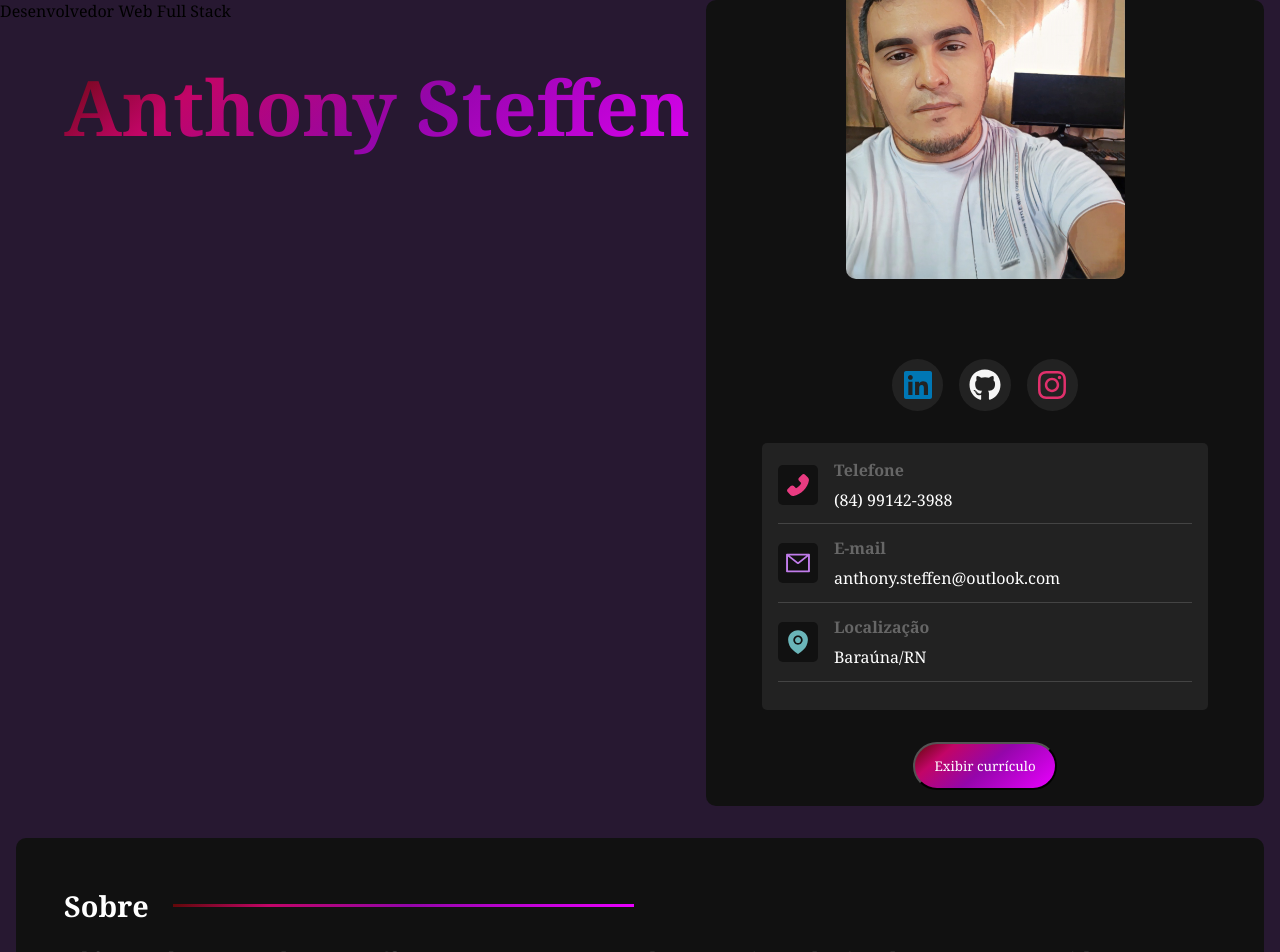
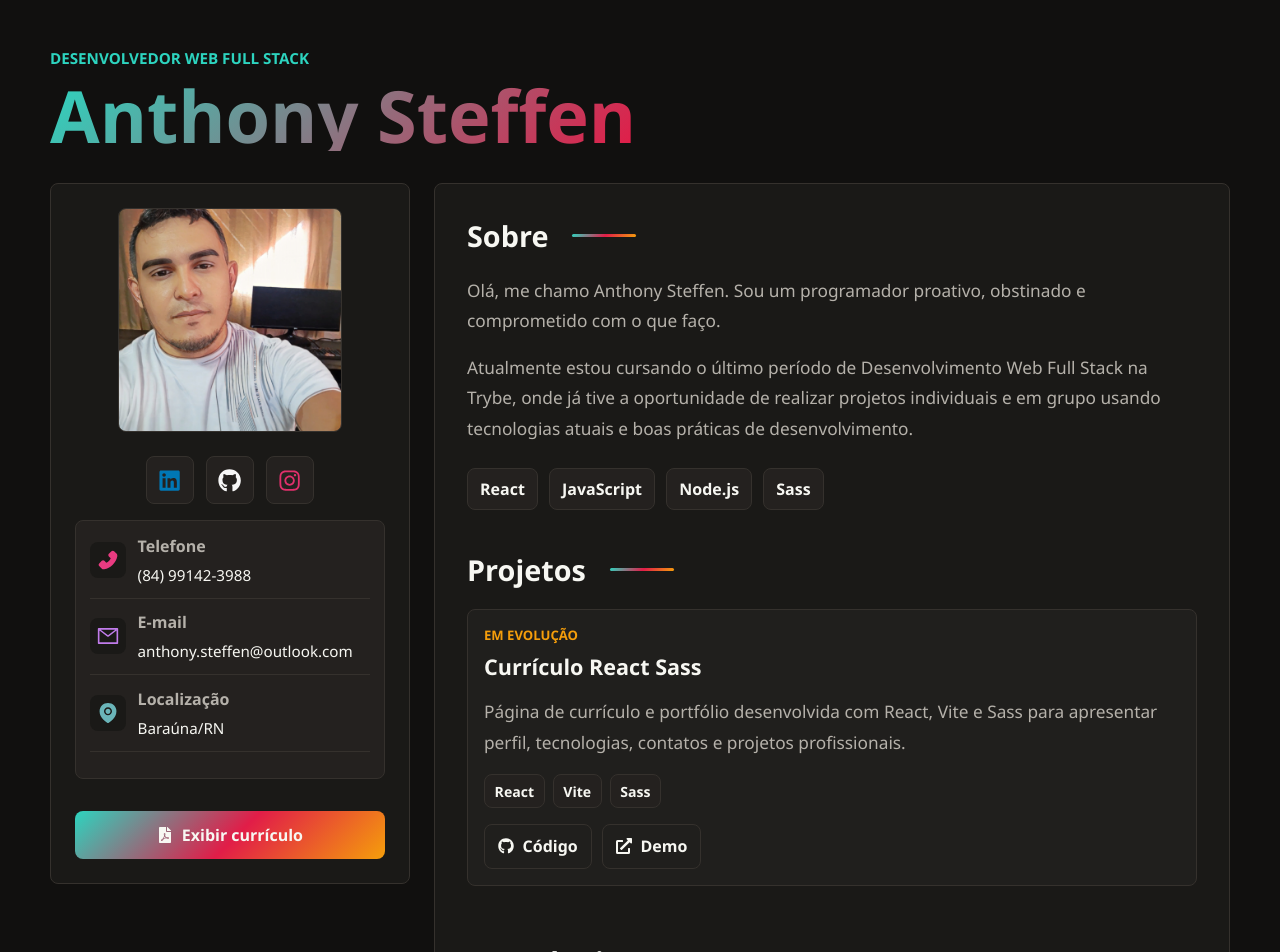
Before and after one commit to anthony-steffen/react-sass-curriculo, a React (Vite) app: page / in a window 1280 px wide. Shown: the top 952 px of the page. Built offline with nearby package versions, Linux system fonts and the light colour scheme.

Commit message:
feat: improve portfolio layout

```diff
--- a/src/components/Sidebar.jsx
+++ b/src/components/Sidebar.jsx
@@ -1,3 +1,4 @@
+import { FaFilePdf } from 'react-icons/fa';
 import SocialNetworks from './SocialNetworks';
 import Information from './Information';
 import profile from '../data/profile';
@@ -20,6 +21,7 @@ function Sidebar() {
         className="btn"
         onClick={ () => (window.open(pdfSrc)) }
       >
+        <FaFilePdf />
         <span>{profile.resumeLabel}</span>
       </button>
     </aside>
--- a/src/styles/components/app.sass
+++ b/src/styles/components/app.sass
@@ -2,14 +2,48 @@
 @use '../mixins' as mix
 
 .app
-  display: flex
-  flex-wrap: wrap
+  display: grid
+  grid-template-columns: minmax(280px, 360px) minmax(0, 1fr)
+  gap: 1.5rem
+  width: min(1180px, calc(100% - 2rem))
+  min-height: 100vh
+  margin: 0 auto
+  padding: 2rem 0 3rem
 
-  h1
-    width: 100%
+  .app-header
+    grid-column: 1 / -1
+    padding: 1rem 0 .5rem
+
+  .app-header p
+    color: var.$accent-color
+    font-size: .95rem
+    font-weight: 700
+    letter-spacing: 0
+    text-transform: uppercase
+    margin-bottom: .7rem
+
+  .app-header h1
     color: var.$text-color
-    font-size: 6vw
-    margin: 2rem 0 4rem 4rem
+    font-size: 4.5rem
+    line-height: 1
     background: var.$gradient
     -webkit-background-clip: text
     -webkit-text-fill-color: transparent
+
+  @media (max-width: 900px)
+    grid-template-columns: 1fr
+    padding-top: 1rem
+
+    .app-header h1
+      font-size: 3rem
+
+  @media (max-width: 520px)
+    width: min(100% - 1rem, 1180px)
+    gap: 1rem
+
+    .app-header
+      padding-left: .25rem
+      padding-right: .25rem
+
+    .app-header h1
+      font-size: 2.4rem
--- a/src/styles/components/information.sass
+++ b/src/styles/components/information.sass
@@ -3,19 +3,24 @@
 
 #information
     background-color: var.$bg-color-secundary
-    padding: 1rem
+    padding: .85rem
     margin-bottom: 1rem
     border-radius: var.$card-border-radius
-    width: 80%
+    border: 1px solid var.$border-color
+    width: 100%
 
     .info-card
-        @include mix.center
-        justify-content: start
-        gap: 1rem
+        display: flex
+        align-items: center
+        gap: .75rem
         padding-bottom: .8rem
         margin-bottom: .8rem
-        border-bottom: 1px solid #444
+        border-bottom: 1px solid var.$border-color
         width: 100%
+        min-width: 0
+
+        div
+            min-width: 0
 
     h3
         color: var.$text-color-secundary
@@ -24,12 +29,14 @@
 
     p
         color: var.$text-color
+        font-size: .95rem
+        overflow-wrap: break-word
 
     svg
         background-color: var.$bg-color
         padding: 0.4rem
-        width: 2.5rem
-        height: 2.5rem
+        width: 2.25rem
+        height: 2.25rem
         border-radius: var.$card-border-radius
 
     #phone-icon
@@ -43,36 +50,8 @@
 
 @media (max-width: 1220px)
     #information
-        width: 90%
+        width: 100%
 
     .info-card
         display: flex
-        flex-direction: column
-        text-align: center
-        gap: 0
-        padding-bottom: 0
-        margin-bottom: 0
-
-    //     @include mix.center
-    //     justify-content: start
-    //     gap: 1rem
-    //     padding-bottom: .8rem
-    //     margin-bottom: .8rem
-    //     border-bottom: 1px solid #444
-    //     width: 100%
-
-    // h3
-    //     color: var.$text-color-secundary
-    //     font-size: 0.9rem
-    //     margin-bottom: .5rem
-
-    // p
-    //     color: var.$text-color
-    //     font-size: 1
-
-    // svg
-    //     background-color: var.$bg-color
-    //     padding: 0.4rem
-    //     width: 2.5rem
-    //     height: 2.5rem
-    //     border-radius: var.$card-border-radius
+        text-align: left
--- a/src/styles/components/maincontent.sass
+++ b/src/styles/components/maincontent.sass
@@ -3,15 +3,18 @@
 
 .main
   background-color: var.$bg-color
-  flex: 2 1 0
   border-radius: var.$container-border-radius
-  padding: 3rem
-  margin: 0rem 1rem 2rem 1rem
+  border: 1px solid var.$border-color
+  padding: 2rem
+  min-width: 0
 
   section
     display: flex
     flex-direction: column
-    padding-bottom: 2rem
+    padding-bottom: 2.5rem
+
+    &:last-child
+      padding-bottom: 0
 
     h2
       color: var.$text-color
@@ -28,7 +31,7 @@
       color: var.$text-color-secundary
       margin-bottom: 1rem
       line-height: 1.9rem
-      font-size: clamp(1em, 1em + 1vw, 1.5em)
+      font-size: 1.08rem
 
     .btn
       @include mix.btn
@@ -36,11 +39,26 @@
 
       &:hover
         transform: scale(1.1)
-        box-shadow: 0 0 10px var.$gradient
+        box-shadow: 0 12px 24px rgba(0, 0, 0, .24)
         transition: all .2s ease-in-out
 
+    .highlight-list
+      display: flex
+      flex-wrap: wrap
+      gap: .7rem
+      list-style: none
+      margin-top: .5rem
+
+      li
+        color: var.$text-color
+        background: var.$bg-color-secundary
+        border: 1px solid var.$border-color
+        border-radius: var.$card-border-radius
+        padding: .55rem .75rem
+        font-weight: 700
+
   @media (max-width: 768px)
-    margin: 0rem 1rem 1rem rem
+    padding: 1.25rem
 
     section
       h2
--- a/src/styles/components/projects.sass
+++ b/src/styles/components/projects.sass
@@ -1,2 +1,75 @@
+@use '../variables' as var
+@use '../mixins' as mix
+
 .projects-container
-    color: #fff
+    color: var.$text-color
+
+    .projects-grid
+        display: grid
+        grid-template-columns: repeat(auto-fit, minmax(260px, 1fr))
+        gap: 1rem
+
+    .project-card
+        display: flex
+        flex-direction: column
+        gap: 1rem
+        min-height: 100%
+        padding: 1rem
+        background-color: var.$card-bg-color
+        border: 1px solid var.$border-color
+        border-radius: var.$card-border-radius
+
+        p
+            margin-bottom: 0
+
+    .project-card__header
+        display: flex
+        flex-direction: column
+        gap: .5rem
+
+        span
+            color: var.$accent-color-alt
+            font-size: .82rem
+            font-weight: 700
+            text-transform: uppercase
+
+        h3
+            color: var.$text-color
+            font-size: 1.35rem
+
+    .project-card__tags
+        display: flex
+        flex-wrap: wrap
+        gap: .5rem
+        list-style: none
+
+        li
+            color: var.$text-color
+            background-color: var.$bg-color-secundary
+            border: 1px solid var.$border-color
+            border-radius: var.$card-border-radius
+            padding: .4rem .6rem
+            font-size: .88rem
+            font-weight: 700
+
+    .project-card__actions
+        display: flex
+        flex-wrap: wrap
+        gap: .65rem
+        margin-top: auto
+
+        a
+            @include mix.btn
+            background: transparent
+            border: 1px solid var.$border-color
+            color: var.$text-color
+            padding: .65rem .8rem
+
+            &:hover
+                border-color: var.$accent-color
+                color: var.$accent-color
+                transform: translateY(-2px)
+
+    @media (max-width: 520px)
+        .projects-grid
+            grid-template-columns: 1fr
--- a/src/styles/components/sidebar.sass
+++ b/src/styles/components/sidebar.sass
@@ -3,33 +3,39 @@
 
 .sidebar
   @include mix.center
-  justify-content: start
+  justify-content: flex-start
   background-color: var.$bg-color
   flex-direction: column
-  flex: 1 1 0
   border-radius: var.$container-border-radius
-  position: relative
-  margin: 0 1rem 2rem 1rem
+  border: 1px solid var.$border-color
+  position: sticky
+  top: 2rem
+  align-self: start
+  padding: 1.5rem
+  min-width: 0
 
   .avatar
     @include mix.center
+    width: 100%
+    margin-bottom: 1.5rem
 
   img
-    width: 50%
+    width: min(100%, 14rem)
+    aspect-ratio: 1
+    object-fit: cover
     border-radius: var.$container-border-radius
-    position: relative
-    top: -3rem
-    margin-bottom: 2rem
+    border: 1px solid var.$border-color
 
   .btn
     @include mix.btn
-    margin: 1rem 0
+    width: 100%
+    margin-top: 1rem
+
     &:hover
       @include mix.btn-hover
 
-  // @media (max-width: 320px)
-  //   @include mix.center
+  @media (max-width: 900px)
+    position: static
 
-  //   background-color: var.$bg-color
-  //   flex-direction: column
-  //   border-radius: var.$container-border-radius
+  @media (max-width: 520px)
+    padding: 1rem
--- a/src/styles/components/socialnetworks.sass
+++ b/src/styles/components/socialnetworks.sass
@@ -3,8 +3,9 @@
 
 .social-networks
     @include mix.center
-    margin-bottom: 2rem
-    gap: 1rem
+    width: 100%
+    margin-bottom: 1rem
+    gap: .75rem
 
     .social-btn-linkedin
         color: #0077b5
@@ -18,27 +19,28 @@
         color: #e1306c
         @include mix.social-btn
 
-    :hover
-        background: var.$gradient
+    a:hover
+        border-color: var.$accent-color
+        background: var.$bg-color
         > svg
-            color: var.$text-color
+            color: var.$accent-color
 
     @media (max-width: 1280px)
         .social-btn-linkedin
-            font-size: 2rem
+            font-size: 1.45rem
 
         .social-btn-github
-            font-size: 2rem
+            font-size: 1.45rem
 
         .social-btn-instagram
-            font-size: 2rem
+            font-size: 1.45rem
 
     @media (max-width: 1000px)
         .social-btn-linkedin
-            font-size: 1.5rem
+            font-size: 1.35rem
 
         .social-btn-github
-            font-size: 1.5rem
+            font-size: 1.35rem
 
         .social-btn-instagram
-            font-size: 1.5rem
+            font-size: 1.35rem
--- a/src/styles/components/technologies.sass
+++ b/src/styles/components/technologies.sass
@@ -5,27 +5,27 @@
     margin: 1rem 0
 
     .technologies-grid
-        display: flex
-        position: relative
-        justify-content: center
-        flex-wrap: wrap
+        display: grid
+        grid-template-columns: repeat(auto-fit, minmax(120px, 1fr))
         gap: 1rem
 
         .technology-card
             @include mix.center
             flex-direction: column
-            gap: 1rem
+            gap: .75rem
             padding: 1rem
-            border: 1px solid #333
-            width: 30%
-            border-radius: var.$container-border-radius
+            min-height: 8.5rem
+            background-color: var.$card-bg-color
+            border: 1px solid var.$border-color
+            border-radius: var.$card-border-radius
 
             h3
                 color: var.$text-color
-                margin-bottom: 1rem
+                font-size: .95rem
+                text-align: center
 
             svg
-                font-size: 6rem
+                font-size: 3.4rem
 
         #html
             svg
@@ -55,23 +55,13 @@
     @media screen and (max-width: 1280px)
         .technologies-grid
             .technology-card
-                @include mix.center
-                flex-direction: column
-                gap: 1rem
-                border: 1px solid #333
-                width: 100px
-                height: 100px
-                border-radius: var.$container-border-radius
+                min-height: 7.5rem
 
                 h3
-                    color: var.$text-color
-                    font-size: 0.6rem
+                    font-size: .85rem
 
                 svg
                     font-size: 3rem
-                    // background-color: blue
-    // @media screen and (max-width: 1090px)
-    //     .technologies-grid
     //         .technology-card
     //             width: 40%
     //             border: 1px solid #fff
--- a/src/styles/main.sass
+++ b/src/styles/main.sass
@@ -10,6 +10,11 @@
 body
   width: 100%
   background: var.$body-bg-color
+  color: var.$text-color
+  min-height: 100vh
+
+button, a
+  font: inherit
 
 a, svg
   transition: .4s
--- a/src/styles/mixins.sass
+++ b/src/styles/mixins.sass
@@ -6,17 +6,26 @@
     align-items: center
 
 @mixin btn
-    padding: .8rem 1.2rem
+    display: inline-flex
+    align-items: center
+    justify-content: center
+    gap: .55rem
+    padding: .8rem 1.1rem
     color: var.$text-color
     background: var.$gradient
+    border: 0
     text-decoration: none
-    border-radius: 3rem
+    border-radius: var.$card-border-radius
+    font-weight: 700
+    cursor: pointer
 
 @mixin social-btn
-    padding: .3em
+    width: 3rem
+    height: 3rem
     background-color: var.$bg-color-secundary
-    border-radius: 50%
-    font-size: 2.5rem
+    border: 1px solid var.$border-color
+    border-radius: var.$card-border-radius
+    font-size: 1.6rem
     @include center
 
 @mixin information-cards
@@ -33,9 +42,10 @@
     content: ""
     background: var.$gradient
     height: 3px
-    width: 40%
+    width: 4rem
+    border-radius: 999px
 
 @mixin btn-hover
-    transform: scale(1.1)
-    box-shadow: 0 0 10px var.$gradient
+    transform: translateY(-2px)
+    box-shadow: 0 12px 24px rgba(0, 0, 0, .24)
     transition: all .2s ease-in-out
--- a/src/styles/variables.sass
+++ b/src/styles/variables.sass
@@ -1,9 +1,14 @@
-$font-stack: 'Georgia', serif
-$text-color: #FFF
-$text-color-secundary: #666
-$body-bg-color: #271831
-$bg-color: #111
-$bg-color-secundary: #222
-$container-border-radius: 10px
-$card-border-radius: 5px
-$gradient: linear-gradient(140deg,#600808 0%,#c20567 21%,#9406aa 51%,#ea00ff 100%)
+$font-stack: 'Segoe UI', Arial, sans-serif
+$text-color: #f7f7f2
+$text-color-secundary: #b5b1aa
+$muted-text-color: #827d75
+$body-bg-color: #11100f
+$bg-color: #1a1917
+$bg-color-secundary: #24211f
+$card-bg-color: #201f1d
+$border-color: #35312d
+$accent-color: #2dd4bf
+$accent-color-alt: #f59e0b
+$container-border-radius: 8px
+$card-border-radius: 8px
+$gradient: linear-gradient(135deg, #2dd4bf 0%, #e11d48 52%, #f59e0b 100%)
```
